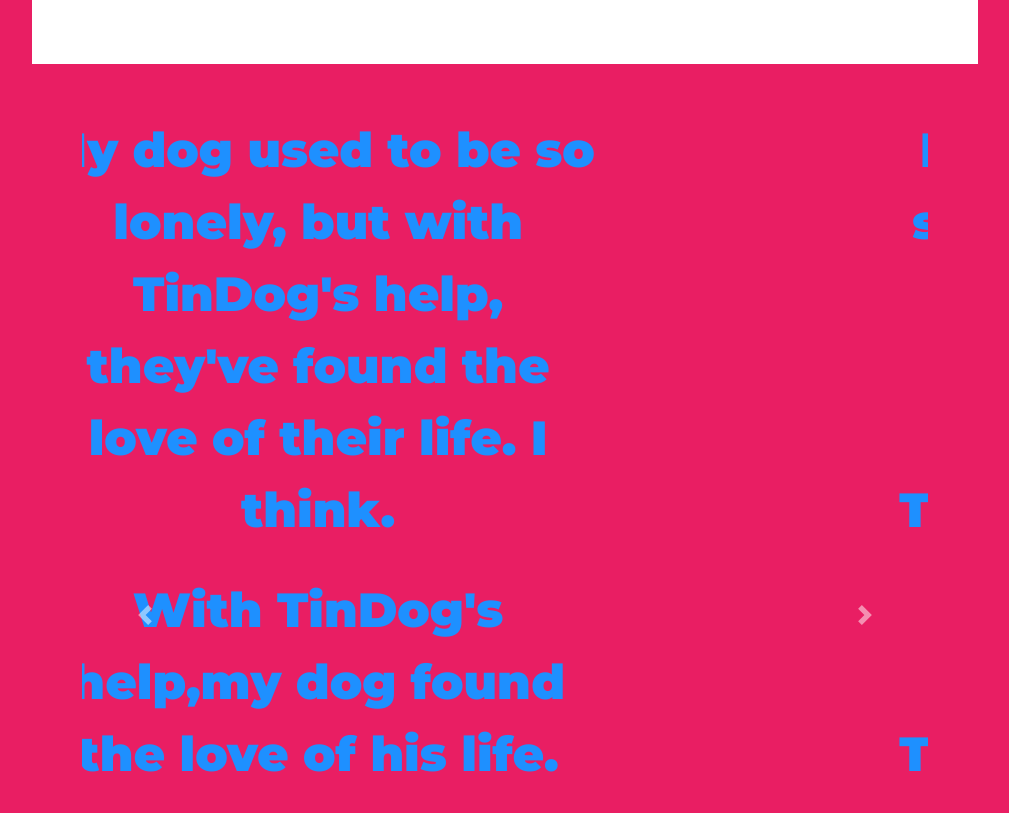
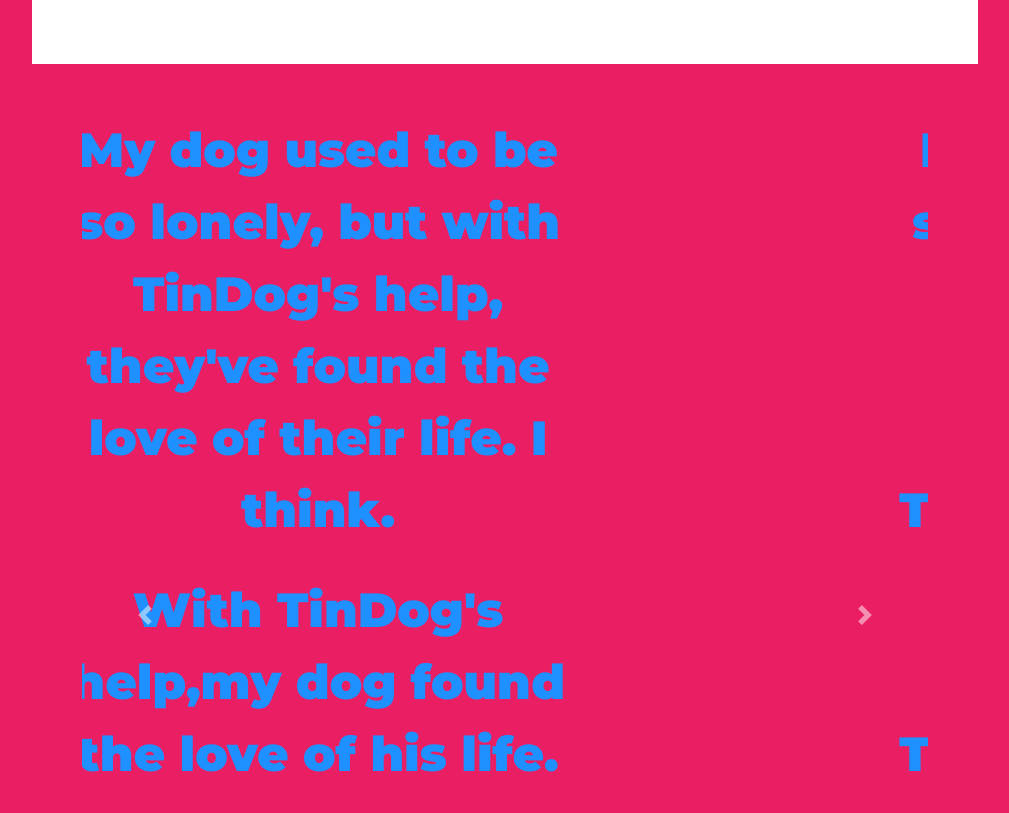
Before and after one commit to gorusdev/TinDog, a plain HTML site: page index.html in a window 1280 px wide. Shown: the part 1117-1930 px from the top of the page, without its empty margins (135-1144 px from the left). Drawn offline with nearby package versions, Linux system fonts and the light colour scheme.

Commit message:
Update index.html

```diff
--- a/index.html
+++ b/index.html
@@ -160,14 +160,14 @@
     <div id="carouselExampleControls" class="carousel slide" data-ride="carousel">
         <div class="carousel-inner">
             <div class="carousel-item active">
-                <div class="row">
-                    <div class="col-xs-2">
+
+
                         <h2 class="full-text testimonial-text font-weight-bold">My dog used to be so lonely, but with TinDog's
                             help,<br> they've found the love of their life. I think.</h2>
                         <h2 class="short-text testimonial-text font-weight-bold">With TinDog's
                             help,my dog found the love of his life.</h2>
-                    </div>
-                </div>
+
+
                 <div class="row">
                     <div class="col-sm-7 d-flex justify-content-end align-items-center"><img
                             class="rounded-circle d-block w-10 " src="static/images/lady-img.jpg" alt="First slide">
```
